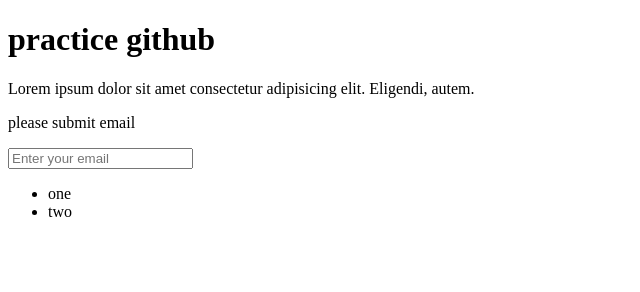
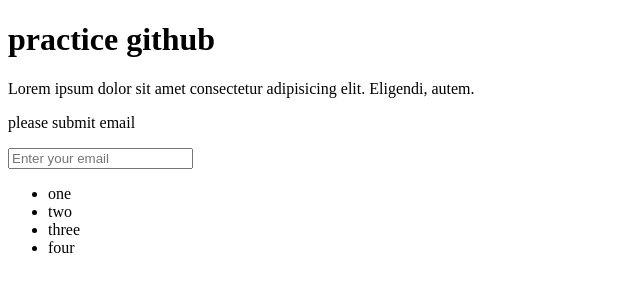
Before and after one commit to rrony7677-creator/practice-github, a plain HTML site: page index.html in a window 1280 px wide. Shown: the whole page, without its empty margins (0-640 px from the left). Drawn offline with Linux system fonts and the light colour scheme.

Commit message:
Last try

```diff
--- a/index.html
+++ b/index.html
@@ -14,6 +14,8 @@
 <ul>
     <li>one</li>
     <li>two</li>
+    <li>three</li>
+    <li>four</li>
 </ul>
 
 </div>
```
